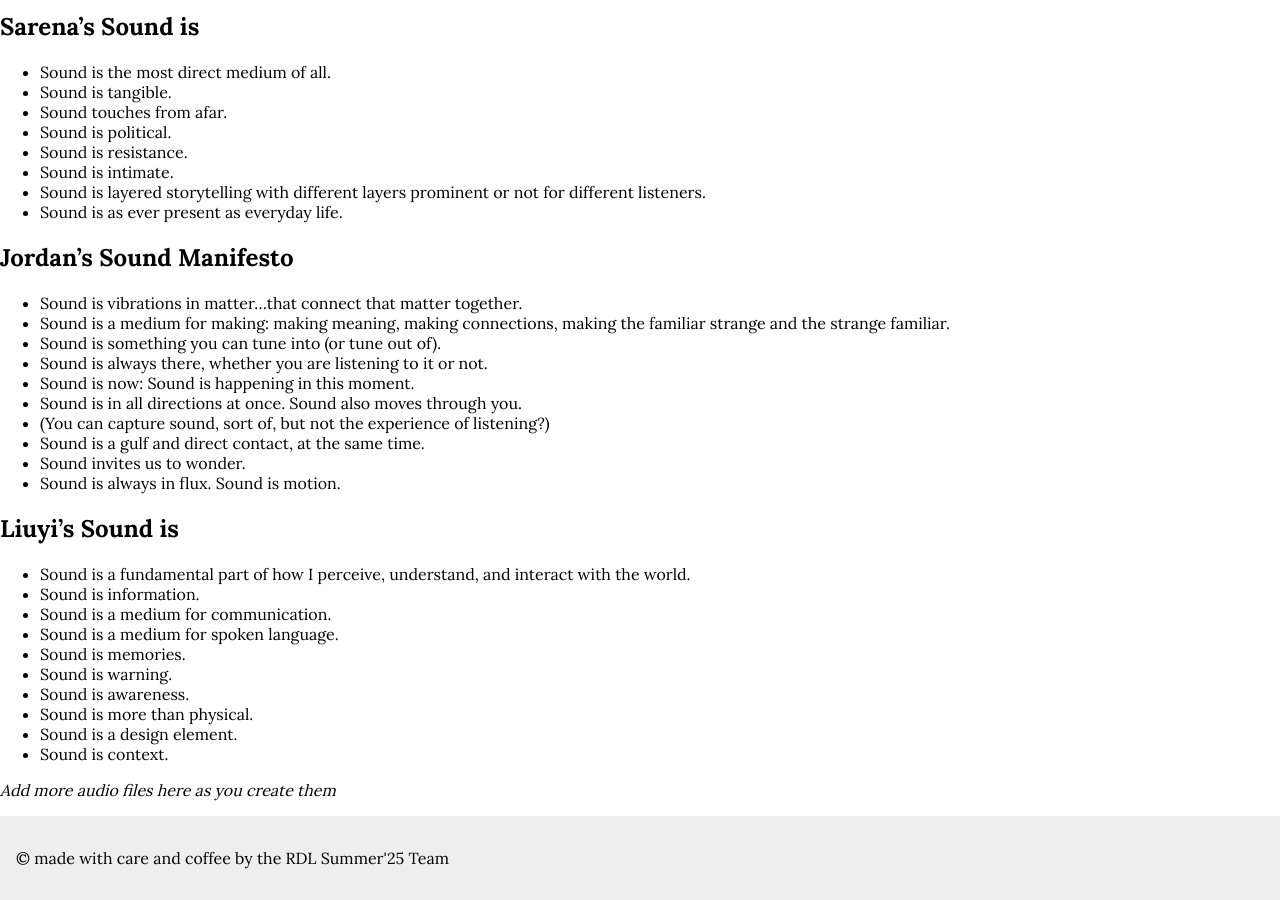
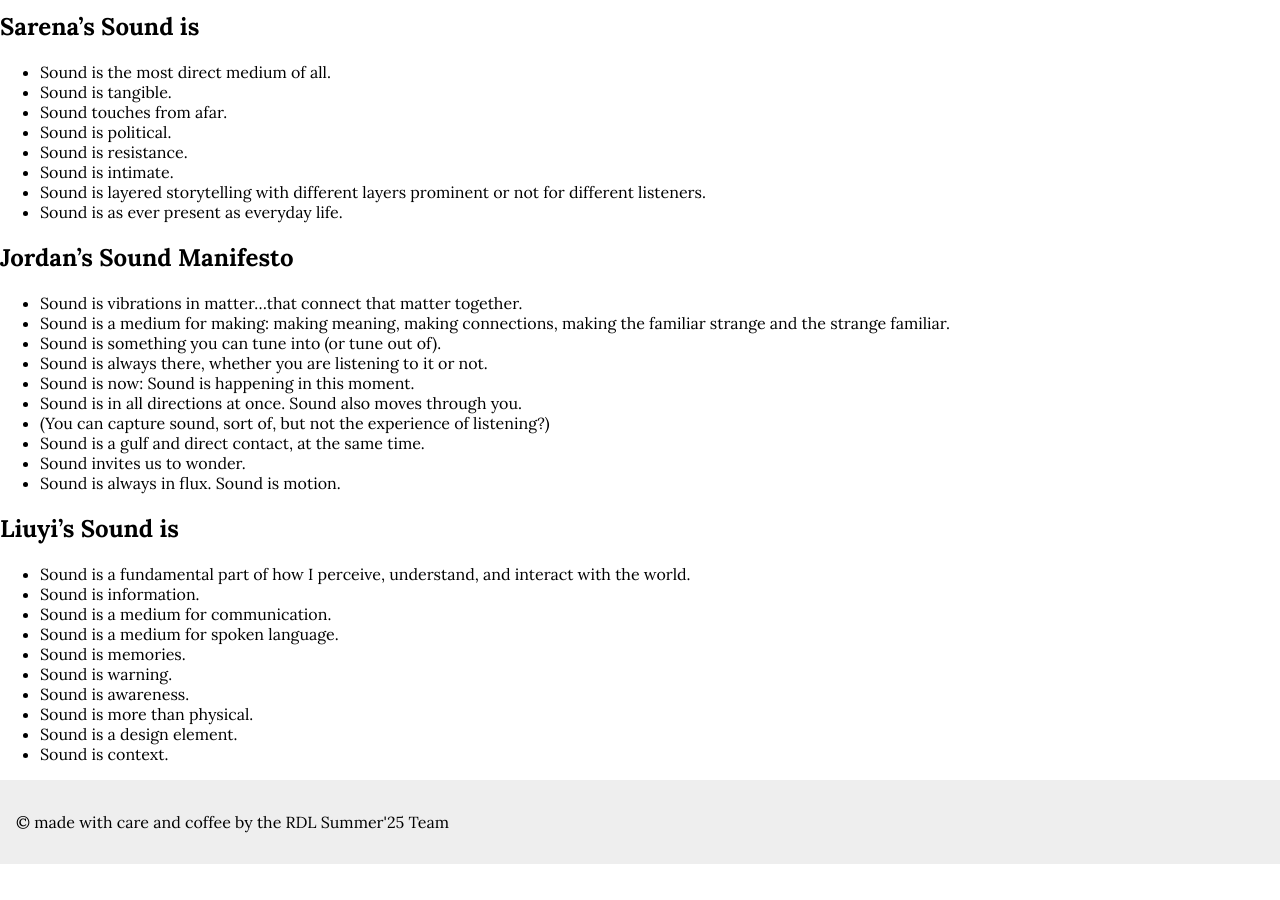
Before and after one commit to a421loop/Resonate-Data-Lab-Website-STRUCTURE, a Jekyll site: the page built from Manifesto/index.md, in a window 1280 px wide and 900 px high, scrolled down 1037 px. Built offline with Jekyll 4.4.1, drawn with Linux system fonts in a browser that asks for light colours; after the commit the page ends 1901 px from its top, so only the background shows below that.

Commit message:
Update index.md

```diff
--- a/Manifesto/index.md
+++ b/Manifesto/index.md
@@ -77,5 +77,3 @@ Our vision for sound, data, and human-centered design.
 - Sound is more than physical.
 - Sound is a design element.
 - Sound is context.
-
-*Add more audio files here as you create them*
```
